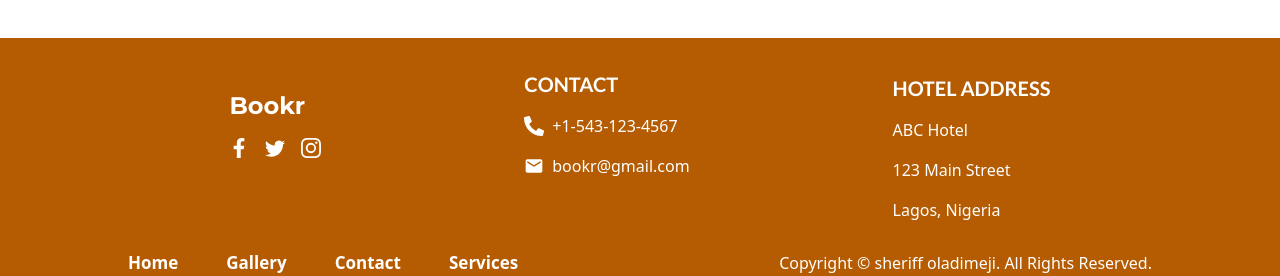
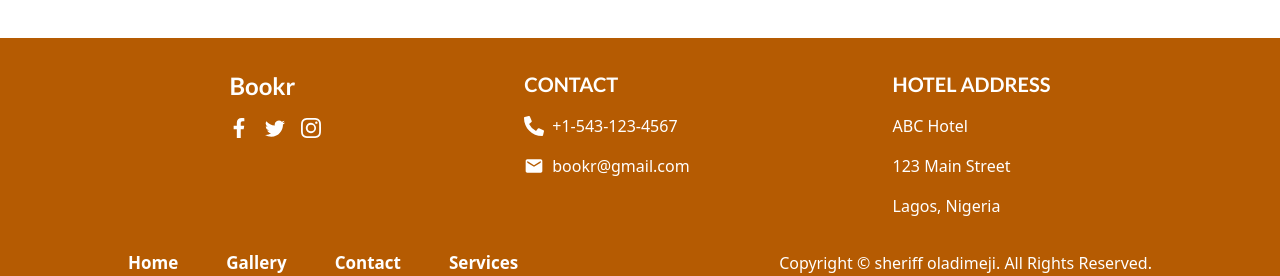
Before and after one commit to Sheriff-Oladimeji/bookr, a React (Vite) app: page / in a window 1280 px wide. Shown: the part 1592-1868 px from the top of the page. Built offline with nearby package versions, Linux system fonts and the light colour scheme.

Commit message:
fix: modify footer

```diff
--- a/src/components/footer/Footer.jsx
+++ b/src/components/footer/Footer.jsx
@@ -7,9 +7,9 @@ const Footer = () => {
   return (
     <footer className="bg-brown text-white py-8">
       <div className="w-[80%] mx-auto">
-        <div className="flex flex-col md:flex-row md:items-center justify-around w-full">
+        <main className="flex flex-col md:flex-row  md:items-start md:justify-around w-full">
           <div className="flex flex-col justify-center space-y-4 mb-12">
-            <span className="font-bold text-2xl font-mont">Bookr</span>
+            <span className="font-bold text-2xl font-lato">Bookr</span>
             <div className="flex gap-4 text-white cursor-pointer">
               <FaFacebookF size={20} className="hover:text-dark" />
               <BsTwitter size={20} className="hover:text-dark" />
@@ -31,7 +31,7 @@ const Footer = () => {
             <p className="flex items-center gap-2">123 Main Street</p>
             <p className="flex items-center gap-2">Lagos, Nigeria</p>
           </div>
-        </div>
+        </main>
         <div className="flex flex-col md:items-center md:flex-row justify-between mt-6 space-y-4 md:space-y-0">
           <ul className="flex items-center gap-6 md:gap-12 font-semibold text-white text-[17px] flex-wrap">
             <p>
```
